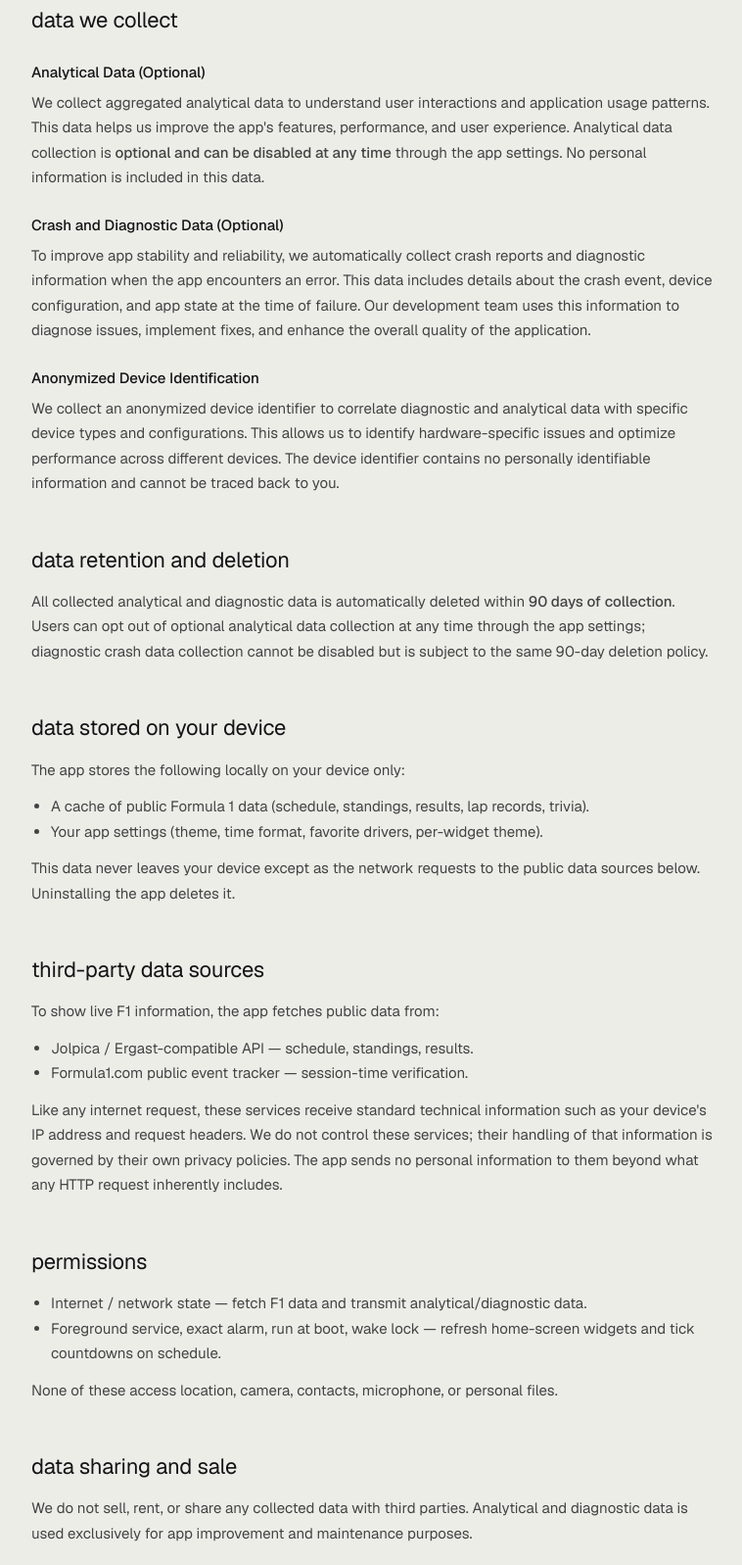
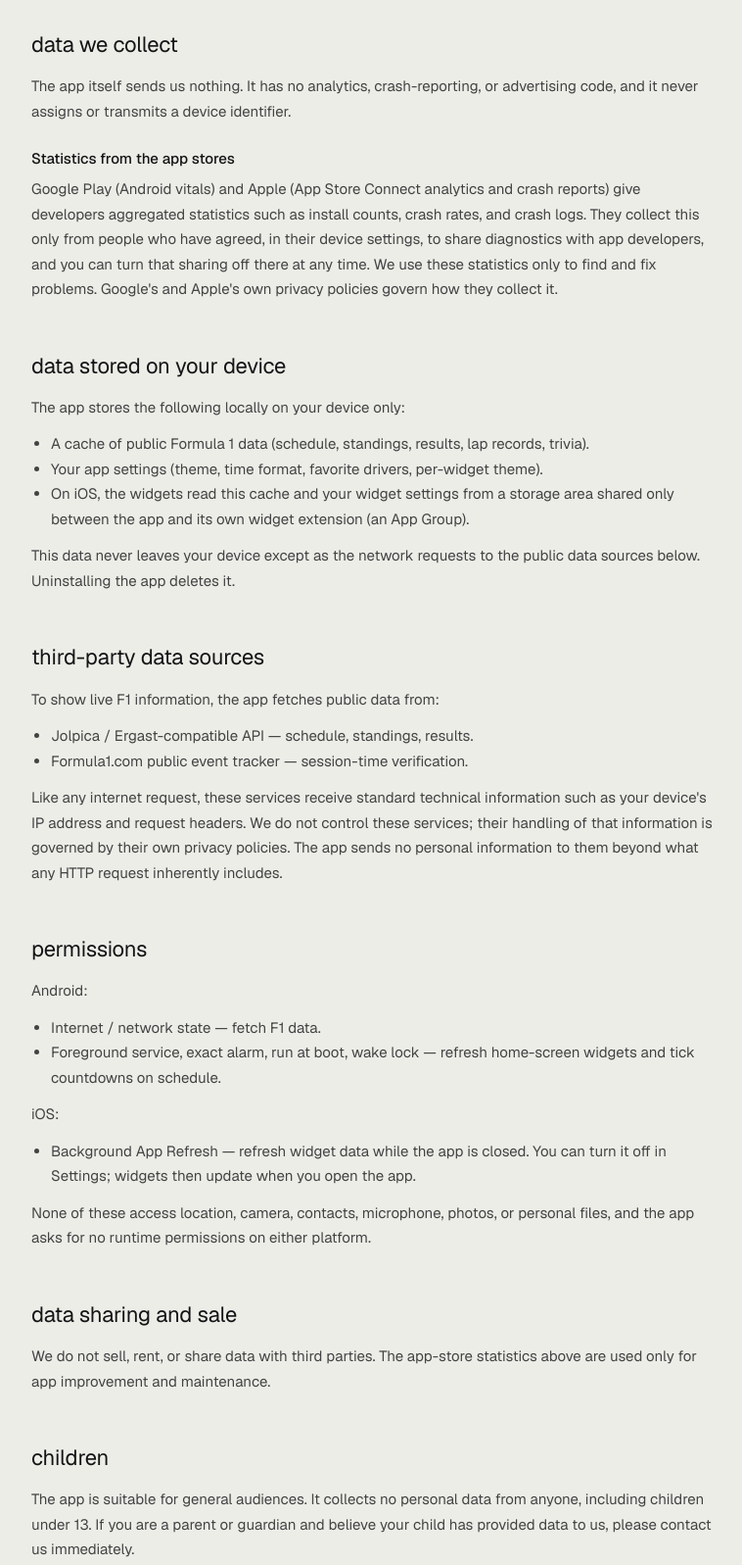
Before and after one commit to okku007/splitstream-site, a plain HTML site: page privacy.html in a window 1280 px wide. Shown: the part 604-2201 px from the top of the page at 98% size, without its empty margins (24-782 px from the left). Drawn offline with nearby package versions, Linux system fonts and the light colour scheme.

Commit message:
docs(privacy): carry the iOS policy update into the new page
Same wording as #1 (26 November 2026), set in the quiet design.

Co-Authored-By: Claude Opus 5.5 <noreply@anthropic.com>

```diff
--- a/privacy.html
+++ b/privacy.html
@@ -4,7 +4,7 @@
   <meta charset="utf-8">
   <meta name="viewport" content="width=device-width, initial-scale=1, viewport-fit=cover">
   <title>Privacy Policy · SplitStream</title>
-  <meta name="description" content="SplitStream privacy policy. Analytical and diagnostic data collection with opt-out available.">
+  <meta name="description" content="SplitStream privacy policy for the Android and iOS apps: no accounts, no ads, no tracking or analytics SDKs.">
   <meta name="theme-color" content="#EDEDE8">
   <link rel="icon" type="image/png" sizes="32x32" href="app-assets/favicon-32.png">
   <link rel="icon" type="image/png" sizes="64x64" href="app-assets/favicon-64.png">
@@ -42,30 +42,25 @@
 <main id="main" class="paper">
   <div class="in">
     <div class="page-head">
-      <p class="eyebrow">Legal · Last updated: 20 July 2026</p>
+      <p class="eyebrow">Legal · Last updated: 26 November 2026</p>
       <h1 class="line">privacy policy</h1>
     </div>
     <article class="read">
-      <p>SplitStream ("the app", "we") is an app for tracking Formula 1 schedules, standings, results, and race statistics. This policy explains what data the app handles.</p>
-      <p>SplitStream does not collect personal data or require user accounts. We do not use advertising or third-party tracking. However, we do collect optional analytical and diagnostic data as described below.</p>
+      <p>SplitStream ("the app", "we") is an app for tracking Formula 1 schedules, standings, results, and race statistics. This policy covers the Android and iOS apps and their home-screen widgets, and explains what data they handle.</p>
+      <p>SplitStream does not collect personal data or require user accounts. It contains no advertising, no third-party tracking, and no analytics or crash-reporting SDK. The only usage and crash statistics we see are the aggregated ones the app stores provide, described below.</p>
       <p><strong>Disclaimer:</strong> SplitStream is an independent app. It is not affiliated with, endorsed by, or sponsored by Formula 1, Formula One Licensing BV, FOM, or the FIA. F1, Formula 1, and team/driver names are trademarks of their respective owners.</p>
 
       <h2>Data we collect</h2>
-      <h3>Analytical Data (Optional)</h3>
-      <p>We collect aggregated analytical data to understand user interactions and application usage patterns. This data helps us improve the app's features, performance, and user experience. Analytical data collection is <strong>optional and can be disabled at any time</strong> through the app settings. No personal information is included in this data.</p>
-      <h3>Crash and Diagnostic Data (Optional)</h3>
-      <p>To improve app stability and reliability, we automatically collect crash reports and diagnostic information when the app encounters an error. This data includes details about the crash event, device configuration, and app state at the time of failure. Our development team uses this information to diagnose issues, implement fixes, and enhance the overall quality of the application.</p>
-      <h3>Anonymized Device Identification</h3>
-      <p>We collect an anonymized device identifier to correlate diagnostic and analytical data with specific device types and configurations. This allows us to identify hardware-specific issues and optimize performance across different devices. The device identifier contains no personally identifiable information and cannot be traced back to you.</p>
-
-      <h2>Data retention and deletion</h2>
-      <p>All collected analytical and diagnostic data is automatically deleted within <strong>90 days of collection</strong>. Users can opt out of optional analytical data collection at any time through the app settings; diagnostic crash data collection cannot be disabled but is subject to the same 90-day deletion policy.</p>
+      <p>The app itself sends us nothing. It has no analytics, crash-reporting, or advertising code, and it never assigns or transmits a device identifier.</p>
+      <h3>Statistics from the app stores</h3>
+      <p>Google Play (Android vitals) and Apple (App Store Connect analytics and crash reports) give developers aggregated statistics such as install counts, crash rates, and crash logs. They collect this only from people who have agreed, in their device settings, to share diagnostics with app developers, and you can turn that sharing off there at any time. We use these statistics only to find and fix problems. Google's and Apple's own privacy policies govern how they collect it.</p>
 
       <h2>Data stored on your device</h2>
       <p>The app stores the following locally on your device only:</p>
       <ul>
         <li>A cache of public Formula 1 data (schedule, standings, results, lap records, trivia).</li>
         <li>Your app settings (theme, time format, favorite drivers, per-widget theme).</li>
+        <li>On iOS, the widgets read this cache and your widget settings from a storage area shared only between the app and its own widget extension (an App Group).</li>
       </ul>
       <p>This data never leaves your device except as the network requests to the public data sources below. Uninstalling the app deletes it.</p>
 
@@ -78,17 +73,22 @@
       <p>Like any internet request, these services receive standard technical information such as your device's IP address and request headers. We do not control these services; their handling of that information is governed by their own privacy policies. The app sends no personal information to them beyond what any HTTP request inherently includes.</p>
 
       <h2>Permissions</h2>
+      <p>Android:</p>
       <ul>
-        <li>Internet / network state — fetch F1 data and transmit analytical/diagnostic data.</li>
+        <li>Internet / network state — fetch F1 data.</li>
         <li>Foreground service, exact alarm, run at boot, wake lock — refresh home-screen widgets and tick countdowns on schedule.</li>
       </ul>
-      <p>None of these access location, camera, contacts, microphone, or personal files.</p>
+      <p>iOS:</p>
+      <ul>
+        <li>Background App Refresh — refresh widget data while the app is closed. You can turn it off in Settings; widgets then update when you open the app.</li>
+      </ul>
+      <p>None of these access location, camera, contacts, microphone, photos, or personal files, and the app asks for no runtime permissions on either platform.</p>
 
       <h2>Data sharing and sale</h2>
-      <p>We do not sell, rent, or share any collected data with third parties. Analytical and diagnostic data is used exclusively for app improvement and maintenance purposes.</p>
+      <p>We do not sell, rent, or share data with third parties. The app-store statistics above are used only for app improvement and maintenance.</p>
 
       <h2>Children</h2>
-      <p>The app is suitable for general audiences. We do not knowingly collect any data from children under 13. If you are a parent or guardian and believe your child has provided data to us, please contact us immediately.</p>
+      <p>The app is suitable for general audiences. It collects no personal data from anyone, including children under 13. If you are a parent or guardian and believe your child has provided data to us, please contact us immediately.</p>
 
       <h2>Changes</h2>
       <p>We may update this policy; the "Last updated" date will change to reflect it.</p>
```
